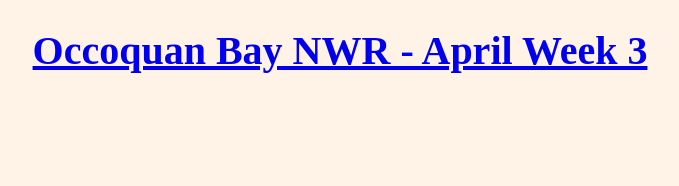
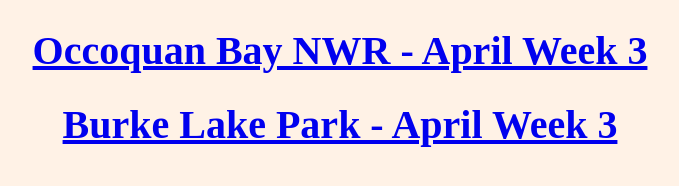
Before and after one commit to dreamclaws/fieldguide, a plain HTML site: page index.html in a window 1280 px wide. Shown: the whole page, without its empty margins (300-979 px from the left). Drawn offline with Linux system fonts and the light colour scheme; a web font is replaced by a local one.

Commit message:
Update index.html

```diff
--- a/index.html
+++ b/index.html
@@ -1,6 +1,7 @@
 <!DOCTYPE html><html><head><link rel="stylesheet" type="text/css" href="style.css"></head><body>
 
-<center><h1><a href="occoquanbaynwr.html">Occoquan Bay NWR - April Week 3</a></h1></center>
+<center><h1><a href="occoquanbaynwr.html">Occoquan Bay NWR - April Week 3</a></h1>
+<h1><a href="burkelake.html">Burke Lake Park - April Week 3</a></h1></center>
 
 
 
```
